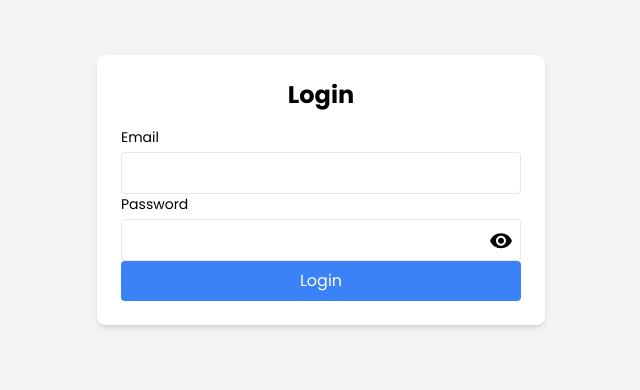
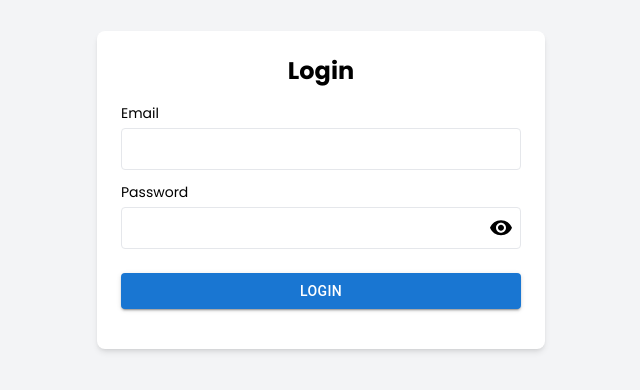
Before and after one commit to RizwansAccount/crm-frontend, a React (Create React App) app: page /login in a window 1280 px wide. Shown: the part 210-600 px from the top of the page, without its empty margins (319-959 px from the left). Built offline with nearby package versions, Linux system fonts and the light colour scheme.

Commit message:
some changes

```diff
--- a/src/components/customButton/CustomButton.jsx
+++ b/src/components/customButton/CustomButton.jsx
@@ -1,10 +1,10 @@
 import { Button } from '@mui/material'
 import React from 'react'
 
-const CustomButton = ({children, onClick, className}) => {
+const CustomButton = ({children, onClick, className, style}) => {
   return (
-    <Button className={className} variant="contained" onClick={onClick}>
-        {children}
+    <Button className={className} style={style} variant="contained" onClick={onClick}>
+      {children}
     </Button>
   )
 }
--- a/src/components/navbar/Navbar.jsx
+++ b/src/components/navbar/Navbar.jsx
@@ -3,13 +3,21 @@ import MuiAppBar from '@mui/material/AppBar';
 import { styled } from '@mui/material/styles';
 import { IconButton, Toolbar, Typography } from '@mui/material';
 import MenuIcon from '@mui/icons-material/Menu';
+import ExitToAppIcon from '@mui/icons-material/ExitToApp';
+import { Config, removeLocalStorage } from '../../constants/Index';
+import { useNavigate } from 'react-router-dom';
+import { ROUTES } from '../../routes/RouteConstants';
 // import { Config, removeLocalStorage } from '../../constants/Index';
 // import { useNavigate } from 'react-router-dom';
 // import { ROUTES } from '../../routes/RouteConstants';
 
 const Navbar = ({ open, handleDrawerOpen, drawerWidth }) => {
+    const navigate = useNavigate();
 
-    // const navigate = useNavigate();
+    const fnLogout =()=>{
+        removeLocalStorage(Config.userToken);
+        navigate(ROUTES.login);
+    };
 
     // const [anchorEl, setAnchorEl] = useState(null);
 
@@ -63,9 +71,13 @@ const Navbar = ({ open, handleDrawerOpen, drawerWidth }) => {
                 >
                     <MenuIcon />
                 </IconButton>
-                <Typography variant="h6" noWrap component="div">
-                    Dashboard
-                </Typography>
+                <div className='flex justify-between w-full'>
+                    <span>Dashboard</span>
+                    <div onClick={fnLogout} className='flex items-center gap-2 cursor-pointer'>
+                        <ExitToAppIcon/>
+                        <span>Logout</span>
+                    </div>
+                </div>
             </Toolbar>
         </AppBar>
     )
--- a/src/pages/homePage/HomePage.jsx
+++ b/src/pages/homePage/HomePage.jsx
@@ -1,8 +1,8 @@
-import React, { useState } from 'react';
+import React, { useEffect, useState } from 'react';
 import { useCreateLeadMutation, useDeleteLeadMutation, useGetAllLeadsQuery, useGetAllUsersQuery } from '../../redux/storeApis';
 import CustomTable from '../../components/customTable/CustomTable';
 import CustomPopover from '../../components/customPopover/CustomPopover';
-import { useNavigate } from 'react-router-dom';
+import { useLocation, useNavigate } from 'react-router-dom';
 import { ROUTES } from '../../routes/RouteConstants';
 import { SOURCE_TYPE } from '../../constants/Index';
 import CustomButton from '../../components/customButton/CustomButton';
@@ -14,8 +14,11 @@ import CustomMultiSelect from '../../components/customMultiSelect/CustomMultiSel
 const HomePage = () => {
 
   const navigate = useNavigate();
+  const location = useLocation();
+
+  const user_id = location?.state?.user_id;
   const { data: usersData } = useGetAllUsersQuery();
-  const { data: leadsData, isLoading: isLoadingLeadsData } = useGetAllLeadsQuery();
+  const { data: leadsData, refetch : refetchLeadsData, isLoading: isLoadingLeadsData } = useGetAllLeadsQuery();
   const [createLead, { isLoading: isLoadingCreateLead }] = useCreateLeadMutation();
   const [deleteLead, { isLoading: isLoadingDeleteLead }] = useDeleteLeadMutation();
 
@@ -57,6 +60,8 @@ const HomePage = () => {
     assigned_to: lead?.assigned_to
   }));
 
+  useEffect(()=>{ refetchLeadsData(); },[user_id]);
+
   const fnNavigateToModuleDetailsPage = (params) => {
     navigate(`${ROUTES.moduleDetailsPage}/${params.row.id}`, { state: { source: SOURCE_TYPE.lead } });
   };
@@ -64,7 +69,7 @@ const HomePage = () => {
   const fnCreateLead = async (data) => {
     try {
       const response = await createLead(data).unwrap();
-      if (response?.data?.response === "OK") {
+      if (response?.response === "OK") {
         setCreateModal(false);
         reset(undefined, { keepValues: true });
       }
--- a/src/pages/loginPage/LoginPage.jsx
+++ b/src/pages/loginPage/LoginPage.jsx
@@ -6,6 +6,7 @@ import { Navigate, useLocation, useNavigate } from 'react-router-dom';
 import { ROUTES } from '../../routes/RouteConstants';
 import { useLoginUserMutation } from '../../redux/storeApis';
 import { Config, getLocalStorage, setLocalStorage } from '../../constants/Index';
+import CustomButton from '../../components/customButton/CustomButton';
 
 const LoginPage = () => {
   const navigate = useNavigate();
@@ -18,7 +19,7 @@ const LoginPage = () => {
     }
   });
 
-  const [loginUser, {isLoading : isLoadingLoginUser} ] = useLoginUserMutation();
+  const [loginUser, { isLoading: isLoadingLoginUser }] = useLoginUserMutation();
 
   const isLoggedInUser = getLocalStorage(Config.userToken);
 
@@ -26,12 +27,12 @@ const LoginPage = () => {
     return <Navigate to={ROUTES.home} replace />;
   };
 
-  const onSubmit = async(data) => {
+  const onSubmit = async (data) => {
     try {
       const response = await loginUser(data).unwrap();
       console.log(response);
       setLocalStorage(Config.userToken, response?.data?.token);
-      navigate(ROUTES.home);
+      navigate(ROUTES.home, { state : { user_id : response?.data?.user_id } });
     } catch (error) {
       console.log(error?.data?.message || error);
     }
@@ -40,6 +41,7 @@ const LoginPage = () => {
   return (
     <AuthDiv title={"Login"}>
 
+      <div className='gap-3 flex w-full flex-col pb-4'>
         <CustomInput
           label={"Email"}
           name={"email"}
@@ -57,12 +59,10 @@ const LoginPage = () => {
           rules={{ required: 'password is required!' }}
         />
 
-      <button
-        onClick={handleSubmit(onSubmit)}
-        className="w-full bg-blue-500 text-white p-2 rounded hover:bg-blue-600"
-      >
+        <CustomButton style={{marginTop : 12}} className={"w-full"} onClick={handleSubmit(onSubmit)}>
           {isLoadingLoginUser ? "Loading..." : "Login"}
-      </button>
+        </CustomButton>
+      </div>
 
       {/* <span className='mt-3 flex gap-1'>
         Don't have an account ?
--- a/src/redux/storeApis.js
+++ b/src/redux/storeApis.js
@@ -22,6 +22,7 @@ export const crmApi = createApi({
         //users
         loginUser: builder.mutation({ query: (data) => ({ url: 'user/login', method: "POST", body: data }) }),
         getAllUsers : builder.query({ query: () => 'user' }),
+        getUser : builder.query({ query: (id) => `user/${id}` }),
 
         //leads
         getAllLeads: builder.query({ query: () => 'lead', providesTags: [TAG_TYPES.LEAD] }),
@@ -49,6 +50,7 @@ export const {
     //users
     useLoginUserMutation,
     useGetAllUsersQuery,
+    useGetUserQuery,
 
     //leads
     useGetAllLeadsQuery,
```
Lines whose indentation alone changed are shown as unchanged.
